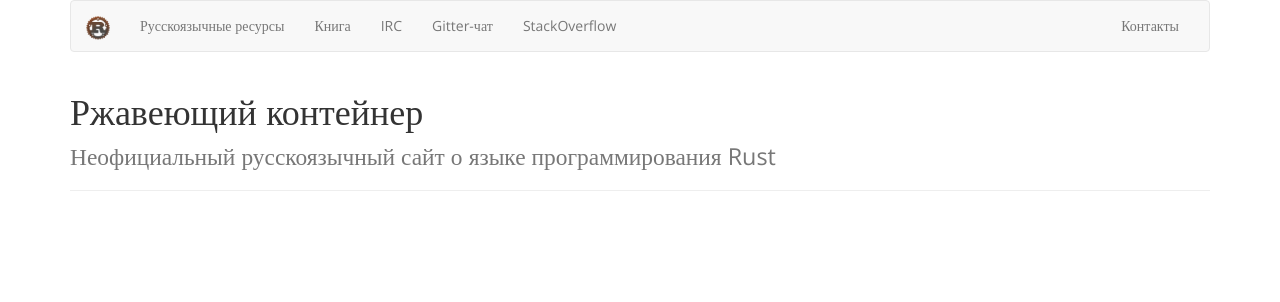
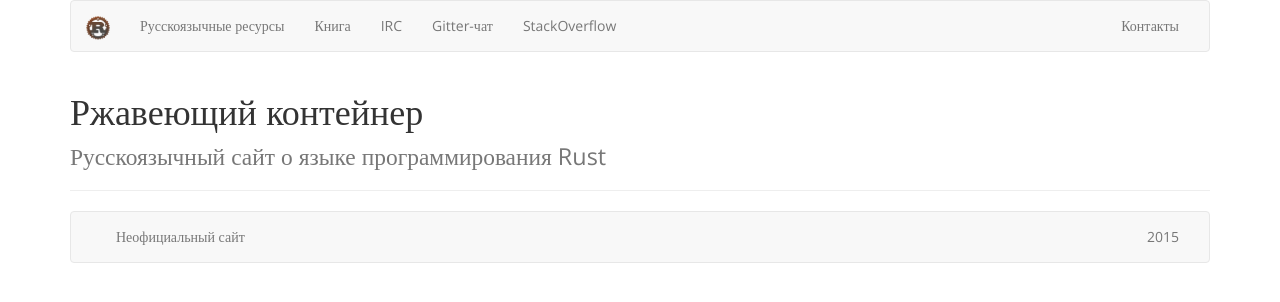
Before and after one commit to rust-lang-ru/rustycrate.ru, a Jekyll site: the page built from index.html, in a window 1280 px wide. Shown: the top 302 px of the page. Built offline with Jekyll 4.4.1, drawn with Linux system fonts in a browser that asks for light colours; nearby versions of some CDN libraries.

Commit message:
Перемещаем "Неофициальный" в подвал

```diff
--- a/_includes/footer.html
+++ b/_includes/footer.html
@@ -1,55 +1,23 @@
-<footer class="site-footer">
-
-  <div class="wrapper">
-
-    <h2 class="footer-heading">{{ site.title }}</h2>
-
-    <div class="footer-col-wrapper">
-      <div class="footer-col  footer-col-1">
-        <ul class="contact-list">
-          <li>{{ site.title }}</li>
-          <li><a href="mailto:{{ site.email }}">{{ site.email }}</a></li>
-        </ul>
-      </div>
-
-      <div class="footer-col  footer-col-2">
-        <ul class="social-media-list">
-          {% if site.github_username %}
-          <li>
-            <a href="https://github.com/{{ site.github_username }}">
-              <span class="icon  icon--github">
-                <svg viewBox="0 0 16 16">
-                  <path fill="#828282" d="M7.999,0.431c-4.285,0-7.76,3.474-7.76,7.761 c0,3.428,2.223,6.337,5.307,7.363c0.388,0.071,0.53-0.168,0.53-0.374c0-0.184-0.007-0.672-0.01-1.32 c-2.159,0.469-2.614-1.04-2.614-1.04c-0.353-0.896-0.862-1.135-0.862-1.135c-0.705-0.481,0.053-0.472,0.053-0.472 c0.779,0.055,1.189,0.8,1.189,0.8c0.692,1.186,1.816,0.843,2.258,0.645c0.071-0.502,0.271-0.843,0.493-1.037 C4.86,11.425,3.049,10.76,3.049,7.786c0-0.847,0.302-1.54,0.799-2.082C3.768,5.507,3.501,4.718,3.924,3.65 c0,0,0.652-0.209,2.134,0.796C6.677,4.273,7.34,4.187,8,4.184c0.659,0.003,1.323,0.089,1.943,0.261 c1.482-1.004,2.132-0.796,2.132-0.796c0.423,1.068,0.157,1.857,0.077,2.054c0.497,0.542,0.798,1.235,0.798,2.082 c0,2.981-1.814,3.637-3.543,3.829c0.279,0.24,0.527,0.713,0.527,1.437c0,1.037-0.01,1.874-0.01,2.129 c0,0.208,0.14,0.449,0.534,0.373c3.081-1.028,5.302-3.935,5.302-7.362C15.76,3.906,12.285,0.431,7.999,0.431z"/>
-                </svg>
-              </span>
-
-              <span class="username">{{ site.github_username }}</span>
-            </a>
-          </li>
-          {% endif %}
-
-          {% if site.twitter_username %}
-          <li>
-            <a href="https://twitter.com/{{ site.twitter_username }}">
-              <span class="icon  icon--twitter">
-                <svg viewBox="0 0 16 16">
-                  <path fill="#828282" d="M15.969,3.058c-0.586,0.26-1.217,0.436-1.878,0.515c0.675-0.405,1.194-1.045,1.438-1.809
-                  c-0.632,0.375-1.332,0.647-2.076,0.793c-0.596-0.636-1.446-1.033-2.387-1.033c-1.806,0-3.27,1.464-3.27,3.27 c0,0.256,0.029,0.506,0.085,0.745C5.163,5.404,2.753,4.102,1.14,2.124C0.859,2.607,0.698,3.168,0.698,3.767 c0,1.134,0.577,2.135,1.455,2.722C1.616,6.472,1.112,6.325,0.671,6.08c0,0.014,0,0.027,0,0.041c0,1.584,1.127,2.906,2.623,3.206 C3.02,9.402,2.731,9.442,2.433,9.442c-0.211,0-0.416-0.021-0.615-0.059c0.416,1.299,1.624,2.245,3.055,2.271 c-1.119,0.877-2.529,1.4-4.061,1.4c-0.264,0-0.524-0.015-0.78-0.046c1.447,0.928,3.166,1.469,5.013,1.469 c6.015,0,9.304-4.983,9.304-9.304c0-0.142-0.003-0.283-0.009-0.423C14.976,4.29,15.531,3.714,15.969,3.058z"/>
-                </svg>
-              </span>
-
-              <span class="username">{{ site.twitter_username }}</span>
-            </a>
-          </li>
-          {% endif %}
-        </ul>
-      </div>
-
-      <div class="footer-col  footer-col-3">
-        <p class="text">{{ site.description }}</p>
-      </div>
+<nav class="navbar navbar-default">
+  <div class="container-fluid">
+    <!-- Brand and toggle get grouped for better mobile display -->
+    <div class="navbar-header">
+      <button type="button" class="navbar-toggle collapsed" data-toggle="collapse" data-target="#bs-example-navbar-collapse-1" aria-expanded="false">
+        <span class="sr-only">Toggle navigation</span>
+        <span class="icon-bar"></span>
+        <span class="icon-bar"></span>
+        <span class="icon-bar"></span>
+      </button>
     </div>
 
-  </div>
-
-</footer>
+    <!-- Collect the nav links, forms, and other content for toggling -->
+    <div class="collapse navbar-collapse" id="bs-example-navbar-collapse-1">
+      <ul class="nav navbar-nav">
+        <li><p class="navbar-text">Неофициальный сайт</p></li>
+      </ul>
+      <ul class="nav navbar-nav navbar-right">
+        <li><a href="contacts.html">2015</a></li>
+      </ul>
+    </div><!-- /.navbar-collapse -->
+  </div><!-- /.container-fluid -->
+</nav>
--- a/_layouts/default.html
+++ b/_layouts/default.html
@@ -11,5 +11,7 @@
     <script src="js/bootstrap.min.js"></script>
 
     {{ content }}
+
+    {% include footer.html %}
   </body>
 </html>
--- a/index.html
+++ b/index.html
@@ -3,7 +3,7 @@ layout: default
 title: Ржавеющий контейнер
 ---
 <div class="page-header">
-  <h1>Ржавеющий контейнер <br/><small>Неофициальный русскоязычный сайт о языке программирования Rust</small></h1>
+  <h1>Ржавеющий контейнер <br/><small>Русскоязычный сайт о языке программирования Rust</small></h1>
 </div>
 {% for page in site.posts %}
 <div class="well well-sm">
```
Also changed, not shown: _layouts/post.html (+6 -3 lines).
